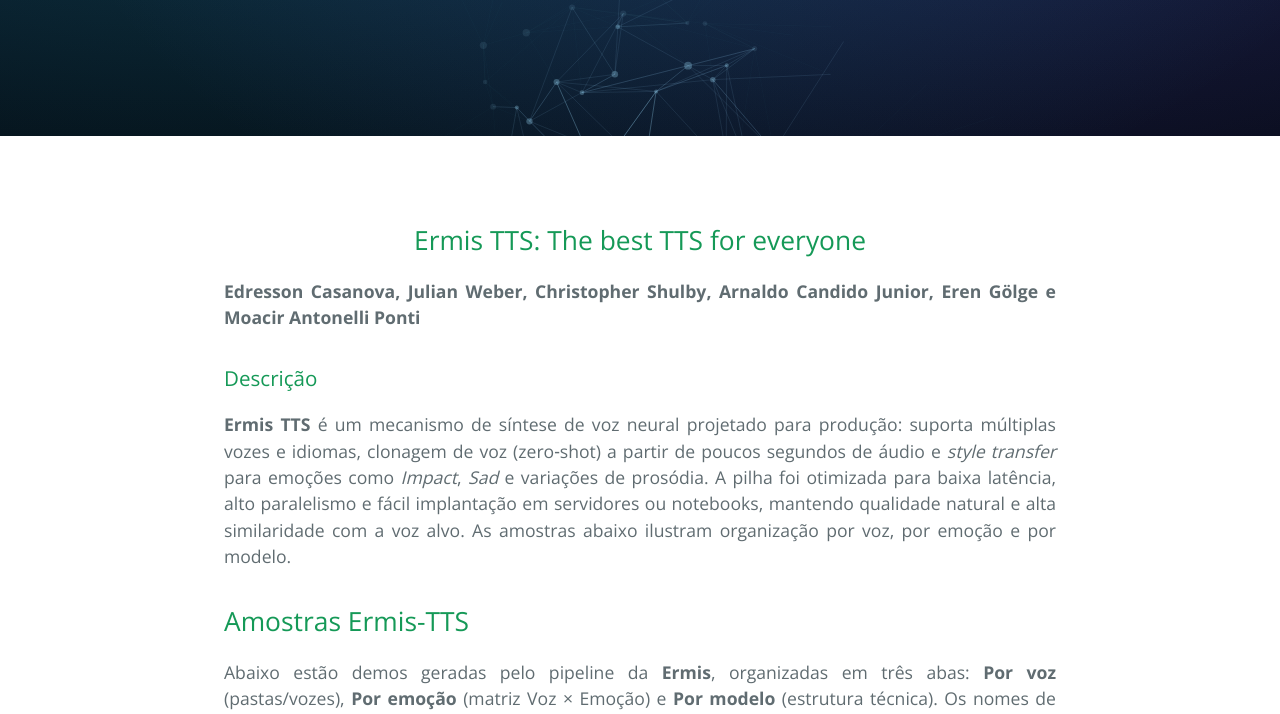
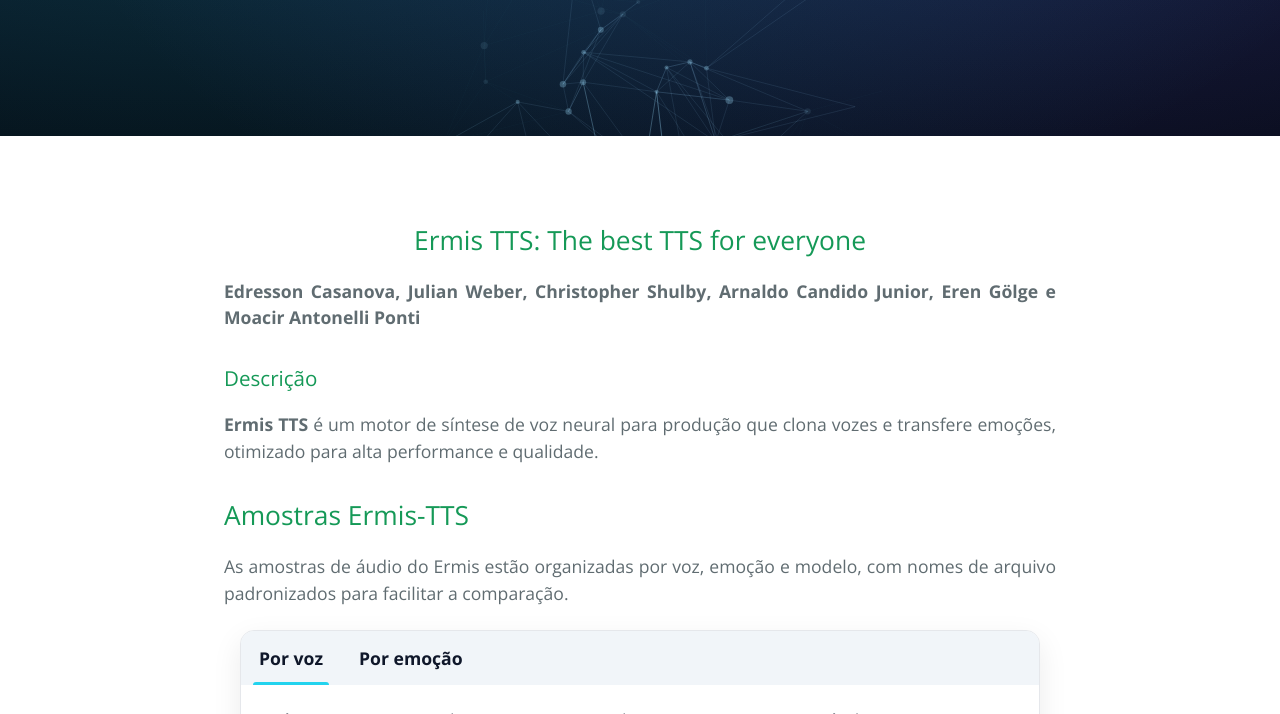
Before and after one commit to Ermisai/Ermis-Demo, a plain HTML site: page index.html in a window 1280 px wide. Shown: the part 236-950 px from the top of the page. Drawn offline with nearby package versions, Linux system fonts and the light colour scheme.

Commit message:
fix pages

```diff
--- a/index.html
+++ b/index.html
@@ -87,15 +87,14 @@
 
       <h3>Descrição</h3>
       <p>
-        <b>Ermis TTS</b> é um mecanismo de síntese de voz neural projetado para produção: suporta múltiplas vozes e idiomas, clonagem de voz (zero‑shot) a partir de poucos segundos de áudio e <i>style transfer</i> para emoções como <em>Impact</em>, <em>Sad</em> e variações de prosódia.
-        A pilha foi otimizada para baixa latência, alto paralelismo e fácil implantação em servidores ou notebooks, mantendo qualidade natural e alta similaridade com a voz alvo. As amostras abaixo ilustram organização por voz, por emoção e por modelo.
+        <b>Ermis TTS</b> é um motor de síntese de voz neural para produção que clona vozes e transfere emoções, otimizado para alta performance e qualidade.
       </p>
 
 
       <h2>Amostras Ermis-TTS</h2>
 
       <p>
-        Abaixo estão demos geradas pelo pipeline da <b>Ermis</b>, organizadas em três abas: <b>Por voz</b> (pastas/vozes), <b>Por emoção</b> (matriz Voz × Emoção) e <b>Por modelo</b> (estrutura técnica). Os nomes de arquivos seguem o padrão <code>pt_impact_#.wav</code>, <code>pt_sad_#.wav</code> e <code>pt_mid_long_#.wav</code> para facilitar comparação.
+        As amostras de áudio do Ermis estão organizadas por voz, emoção e modelo, com nomes de arquivo padronizados para facilitar a comparação.
       </p>
 
       <div class="tabs" role="tablist" aria-label="Amostras organizadas">
```
